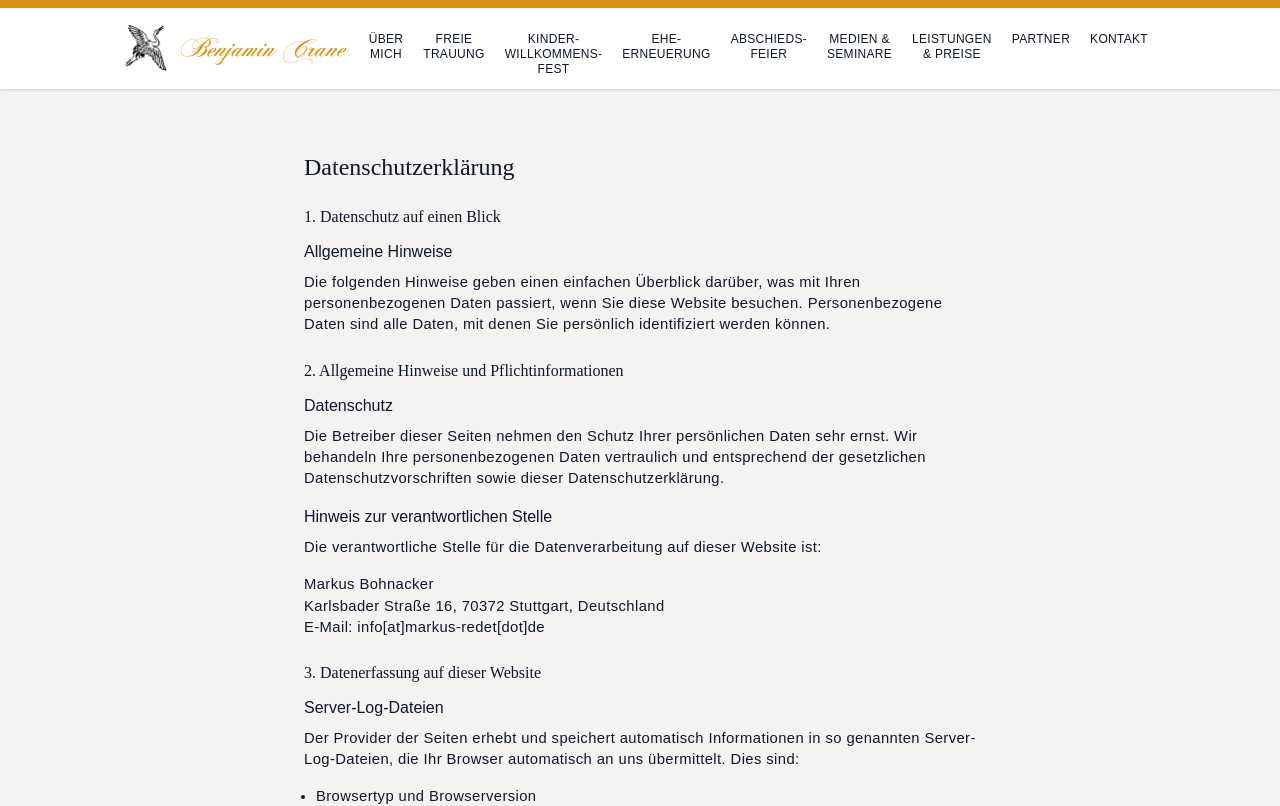
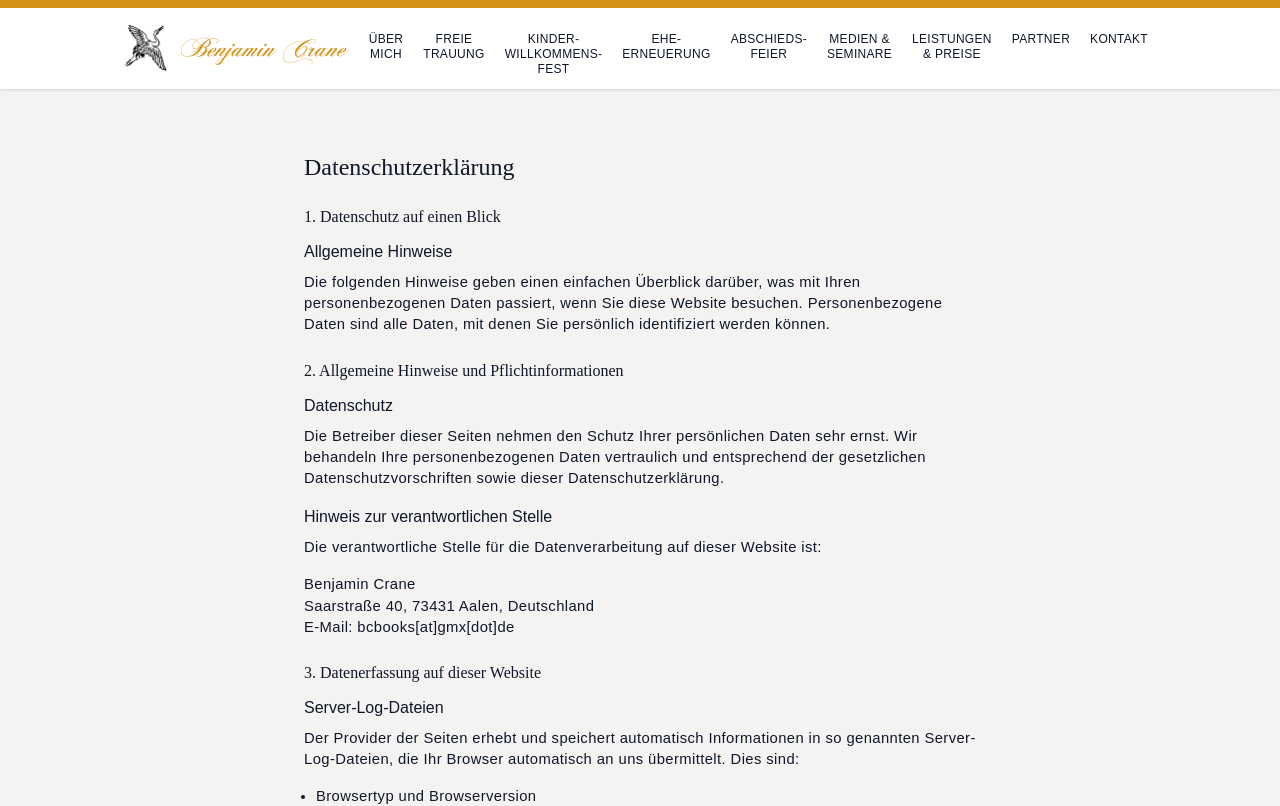
Before and after one commit to bohnacker/website-ben-crane-klavierundenglisch, a SvelteKit app: page /datenschutz in a window 1280 px wide. Shown: the top 806 px of the page. Built offline with nearby package versions, Linux system fonts and the light colour scheme.

Commit message:
Update contact information and email handling in Datenschutzerklärung page

```diff
--- a/src/routes/datenschutz/+page.svelte
+++ b/src/routes/datenschutz/+page.svelte
@@ -1,9 +1,5 @@
 <script>
-	function handleEmailClick(event) {
-		event.preventDefault();
-		const email = atob('ZWQudGVkZXItc3VrcmFtQG9mbmk=').split('').reverse().join('');
-		window.location.href = `mailto:${email}`;
-	}
+	import { handleEmailClick } from '$lib/helpers';
 
 	function getCurrentMonthYear() {
 		const months = [
@@ -52,14 +48,15 @@
 				Die verantwortliche Stelle für die Datenverarbeitung auf dieser Website ist:
 			</p>
 			<p class="mb-4 text-sm">
-				Markus Bohnacker<br />
-				Karlsbader Straße 16, 70372 Stuttgart, Deutschland<br />
+				Benjamin Crane<br />
+				Saarstraße 40, 73431 Aalen, Deutschland<br />
 				<!-- svelte-ignore a11y-invalid-attribute -->
 				E-Mail:
 				<a href="#" onclick={handleEmailClick} class="hover:text-text-hover cursor-pointer hover:underline"
-					>info[at]markus-redet[dot]de</a
+					>bcbooks[at]gmx[dot]de</a
 				>
 			</p>
+
 		</div>
 
 		<div>
```
